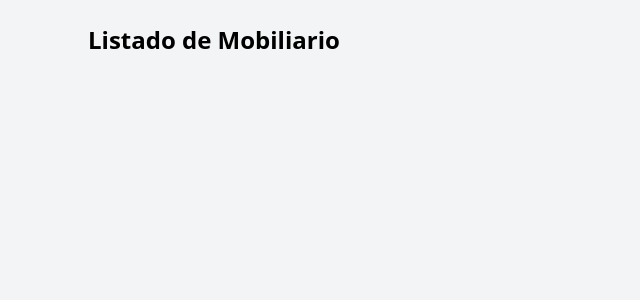
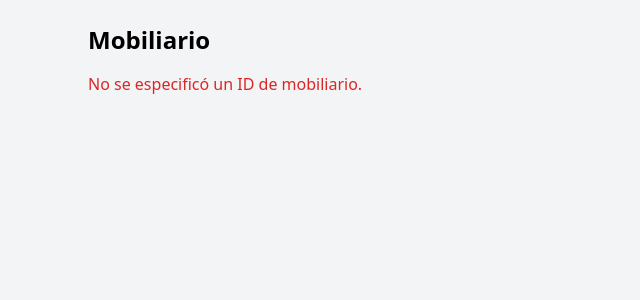
Before and after one commit to Patrimonio2-web/anexos, a Flask app: template templates/ver.html in a window 1280 px wide. Shown: the top 300 px of the page, without its empty margins (0-640 px from the left). Run offline with Flask 3, Linux system fonts and the light colour scheme; the template is opened without the code that fills it, so the values that code supplies are empty; some libraries are stand-ins or nearby versions.

Commit message:
Update ver.htmladsf

```diff
--- a/templates/ver.html
+++ b/templates/ver.html
@@ -8,20 +8,28 @@
 </head>
 <body class="bg-gray-100">
     <div class="max-w-6xl mx-auto p-6">
-        <h1 class="text-2xl font-bold mb-4">Listado de Mobiliario</h1>
+        <h1 class="text-2xl font-bold mb-4">Mobiliario</h1>
         <div id="mobiliarioContainer" class="grid gap-4 md:grid-cols-2 lg:grid-cols-3"></div>
     </div>
 
     <script>
-        fetch('/api/mobiliario/advertencia')
-            .then(res => res.json())
-            .then(data => {
+        // Obtener ID de la URL
+        const params = new URLSearchParams(window.location.search);
+        const mobiliarioId = params.get('id');
+
+        if (!mobiliarioId) {
+            document.getElementById('mobiliarioContainer').innerHTML =
+                '<p class="text-red-600">No se especificó un ID de mobiliario.</p>';
+        } else {
+            fetch(`/api/mobiliario/${mobiliarioId}/advertencia`)
+                .then(res => {
+                    if (!res.ok) throw new Error('Mobiliario no encontrado');
+                    return res.json();
+                })
+                .then(item => {
                     const container = document.getElementById('mobiliarioContainer');
-                container.innerHTML = '';
-                data.forEach(item => {
-                    const card = document.createElement('div');
-                    card.className = 'bg-white p-4 rounded shadow';
-                    card.innerHTML = `
+                    container.innerHTML = `
+                        <div class="bg-white p-4 rounded shadow">
                             <img src="${item.foto_url || 'https://via.placeholder.com/300'}" class="w-full h-48 object-cover rounded">
                             <h2 class="text-lg font-semibold mt-2">${item.descripcion}</h2>
                             <p><strong>Anexo:</strong> ${item.anexo || 'N/A'}</p>
@@ -29,10 +37,14 @@
                             <p><strong>Rubro:</strong> ${item.rubro || 'N/A'}</p>
                             <p><strong>Clase:</strong> ${item.clase_bien || 'N/A'}</p>
                             <p class="mt-2 text-red-600 font-medium">${item.advertencia}</p>
+                        </div>
                     `;
-                    container.appendChild(card);
+                })
+                .catch(err => {
+                    document.getElementById('mobiliarioContainer').innerHTML =
+                        `<p class="text-red-600">${err.message}</p>`;
                 });
-            });
+        }
     </script>
 </body>
 </html>
```
Lines whose indentation alone changed are shown as unchanged.
